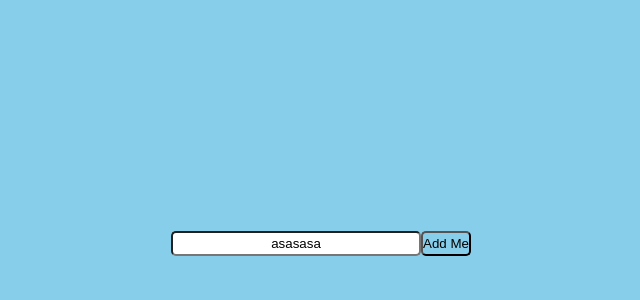
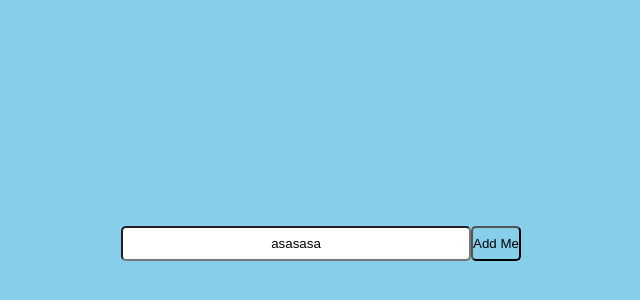
Before and after one commit to siddheshdagade/hello_siddhesh, a React (Create React App) app in the folder myfirstreact/: page / in a window 1280 px wide. Shown: the part 104-404 px from the top of the page, without its empty margins (319-959 px from the left). Built offline with nearby package versions, Linux system fonts and the light colour scheme.

Commit message:
todo list added some css in list

```diff
--- a/myfirstreact/src/components/Todolist1.css
+++ b/myfirstreact/src/components/Todolist1.css
@@ -5,8 +5,8 @@
 }
 #input{
     border-radius: 5px;
-    width: 250px;
-    height: 25px;
+    width: 350px;
+    height: 35px;
     text-align: center;
 }
 #input:hover{
@@ -38,7 +38,7 @@
     border-bottom: 1px solid skyblue;
     display: flex;
     justify-content: space-between;
-    height: 25px;
+    height: 35px;
 
 
 }
```
